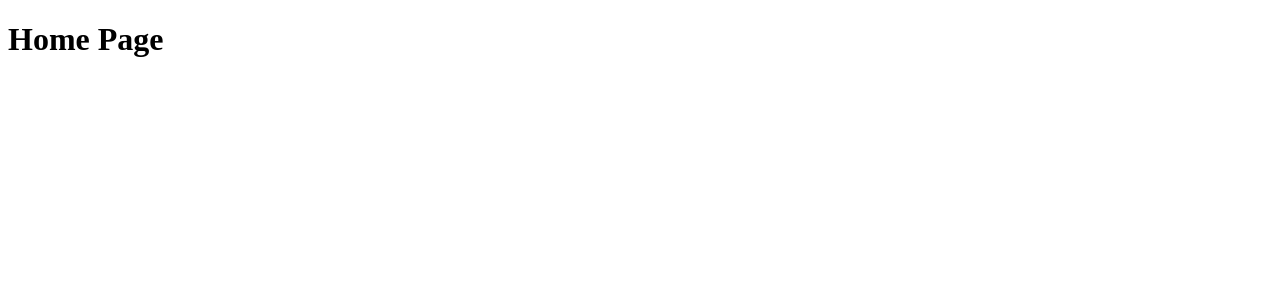
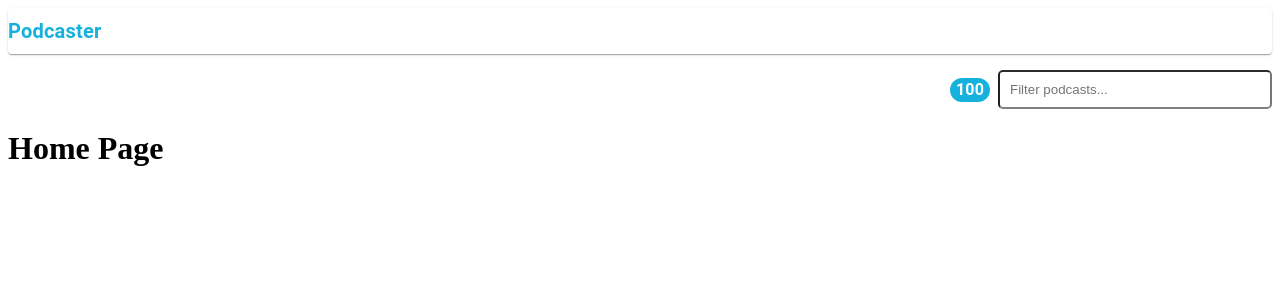
Before and after one commit to TulioMeran/prueba-tecnica-inditex, a React (Create React App) app: page / in a window 1280 px wide. Shown: the top 300 px of the page. Built offline with nearby package versions, Linux system fonts and the light colour scheme.

Commit message:
agregando componente de filtro v1

```diff
--- /dev/null
+++ b/src/components/common/header/index.tsx
@@ -0,0 +1,11 @@
+import { Paper, Typography } from "@mui/material"
+
+const Header = () => {
+    return (
+        <Paper sx={{ paddingY: 1 }} >
+            <Typography sx={{ fontWeight: '600', fontSize: 20, color: '#17B1DE' }} >Podcaster</Typography>
+        </Paper>
+    )
+}
+
+export default Header
--- /dev/null
+++ b/src/components/filter/index.tsx
@@ -0,0 +1,31 @@
+import { FC } from "react"
+import { Box, Typography } from '@mui/material'
+
+interface FilterProps {
+    podcastCount: number
+}
+const Filter: FC<FilterProps> = ({ podcastCount }) => {
+    return (
+        <Box component='div'
+            sx={{
+                display: 'flex',
+                flexDirection: 'row',
+                justifyContent: 'flex-end',
+                alignItems: 'center',
+                marginTop: 2
+            }}>
+            <Typography sx={{
+                color: 'white',
+                backgroundColor: '#17B1DE',
+                borderRadius: 5,
+                width: 40,
+                textAlign: 'center',
+                marginInline: 1,
+                fontWeight: '600'
+            }} >{podcastCount}</Typography>
+            <input style={{ padding: 10, width: 250, borderRadius: 5, borderBlockColor: 'gray' }} placeholder="Filter podcasts..." />
+        </Box>
+    )
+}
+
+export default Filter
--- /dev/null
+++ b/src/layout/index.tsx
@@ -0,0 +1,21 @@
+import { Box } from "@mui/material"
+import { FC } from "react"
+import Header from "../components/common/header"
+
+interface LayoutProps {
+    children: React.ReactElement
+}
+
+const Layout: FC<LayoutProps> = ({ children }) => {
+
+    return (
+        <Box component='div' >
+            <Header />
+            <Box component='div' >
+                {children}
+            </Box>
+        </Box>
+    )
+}
+
+export default Layout
--- a/src/pages/home/index.tsx
+++ b/src/pages/home/index.tsx
@@ -1,9 +1,15 @@
+import Filter from "../../components/filter"
+import Layout from "../../layout"
+
 const HomePage = () => {
 
     return (
-        <div>
-            <h1>Home Page</h1>
-        </div>
+        <Layout>
+            <div>
+                <Filter podcastCount={100} />
+                <h1>Home Page</h1>
+            </div>
+        </Layout>
     )
 }
 
```
